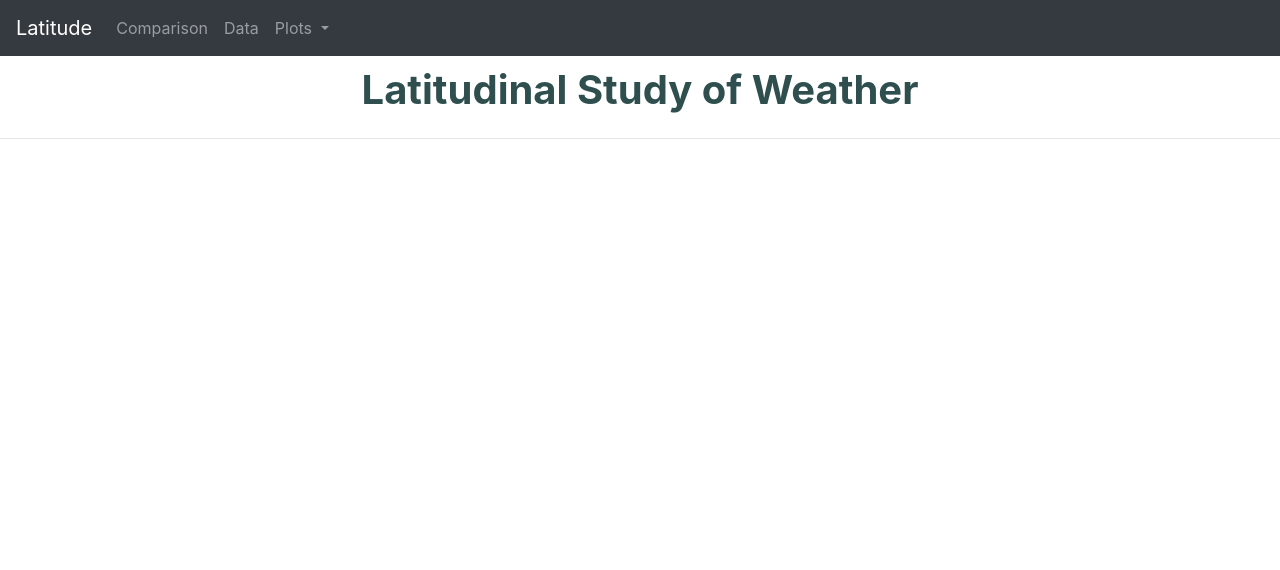
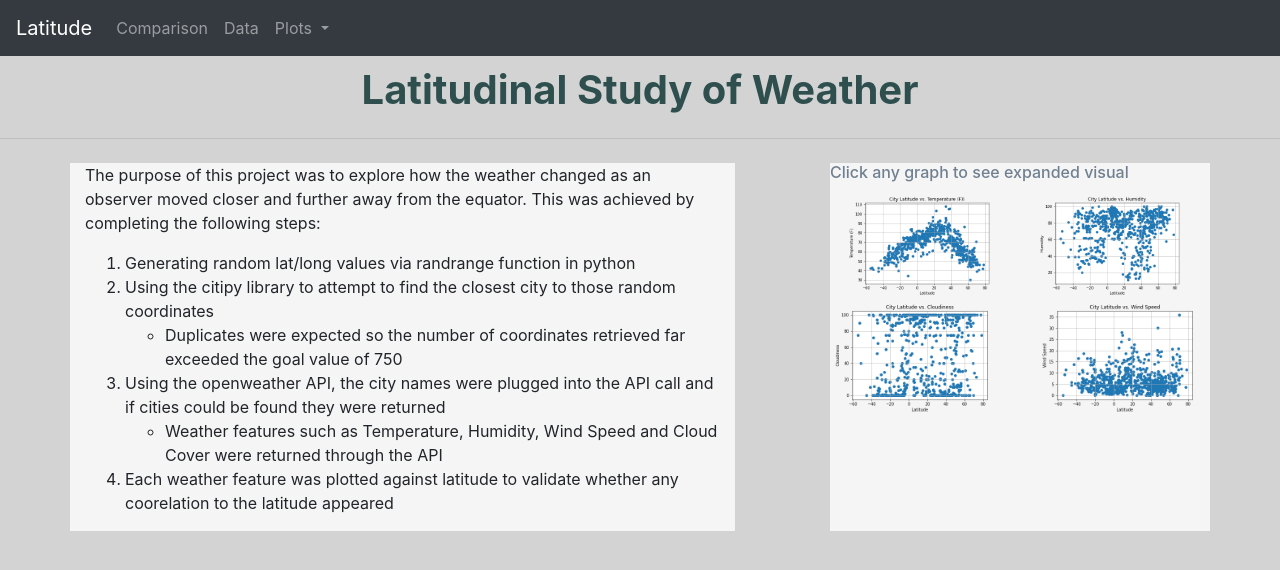
Before and after one commit to andyob715/Web-Design-Challenge, a plain HTML site: page WebVisualizations/homepage.html in a window 1280 px wide. Drawn offline with nearby package versions, Linux system fonts and the light colour scheme.

Commit message:
additional updates to the homepage, attempting CSS changes

```diff
--- a/WebVisualizations/homepage.html
+++ b/WebVisualizations/homepage.html
@@ -14,7 +14,7 @@
 <script src="https://cdnjs.cloudflare.com/ajax/libs/popper.js/1.16.0/umd/popper.min.js"></script>
 <script src="https://maxcdn.bootstrapcdn.com/bootstrap/4.5.2/js/bootstrap.min.js"></script>
 </head>
-<body>
+<body class="back">
   <nav class="navbar navbar-expand-sm bg-dark navbar-dark">
     <!-- Brand -->
     <a class="navbar-brand" href="homepage.html">Latitude</a>
@@ -45,5 +45,57 @@
 <!-- End vertical navbar -->
 <h1>Latitudinal Study of Weather</h1>
 <hr class="my-4">
+ <!-- Creates the Overall Grid -->
+ <div class="container">
 
+    <!-- Row 1 -->
+    <div class="row">
+      <div class="col-md-7 box">
+        <p>The purpose of this project was to explore how the weather changed as an observer moved closer and further away from the equator.
+          This was achieved by completing the following steps:</p>
+          <ol>
+            <li>Generating random lat/long values via randrange function in python</li>
+            <li>Using the citipy library to attempt to find the closest city to those random coordinates</li>
+              <ul>
+                <li>Duplicates were expected so the number of coordinates retrieved far exceeded the goal value of 750</li>
+              </ul>
+            <li>Using the openweather API, the city names were plugged into the API call and if cities could be found they were returned</li>
+              <ul>
+               <li>Weather features such as Temperature, Humidity, Wind Speed and Cloud Cover were returned through the API</li>
+              </ul>
+            <li>Each weather feature was plotted against latitude to validate whether any coorelation to the latitude appeared</li>
+            </ol>
+      </div>
+      <div class="col-md-1"></div>
+      <div class="col-md-4 box">
+        <div class="row">
+          <div class="span4">
+            <h3>Click any graph to see expanded visual</h3>
+          </div>
+        </div>
+        <div class="row">
+          <div class="col-8 col-sm-6">
+            <a href="temperature.html">
+              <img src = "visualizations/temperature_vs_latitude.png" alt= "Latitude vs Temprature" class="imgsizer">
+             </a>
+          </div>
+          <div class="col-8 col-sm-6">
+            <a href="humidity.html">
+              <img src = "visualizations/humidity_vs_latitude.png" alt= "Latitude vs Humidity" class="imgsizer">
+            </a>
+          </div>
+          <div class="row">
+            <div class="col-8 col-sm-6">
+              <a href="cloudiness.html">
+                <img src = "visualizations/cloudiness_vs_latitude.png" alt= "Latitude vs Cloudiness" class="imgsizer">
+               </a>
+            </div>
+            <div class="col-8 col-sm-6">
+              <a href ="windiness.html">
+                <img src = "visualizations/wind_speed_vs_latitude.png" alt= "Latitude vs Wind Speed" class="imgsizer">
+              </a>
+            </div>
+      </div>
+    </div>
+  </div>
 </body>
--- a/WebVisualizations/styles.css
+++ b/WebVisualizations/styles.css
@@ -23,3 +23,23 @@ th, td {
     font-style: italic;
     color: slategray;
 }
+
+.imgsizer {
+    width: 100%;
+    height: 100%;
+    object-fit: contain;
+  }
+
+.back {
+    background-color:lightgray;
+}
+
+.box {
+    background-color: whitesmoke;
+}
+
+h3 {
+    text-align: center;
+    color:slategray;
+    font-size: medium;
+}
```
Also changed, not shown: WebVisualizations/temperature.html (+1 -1 lines).
